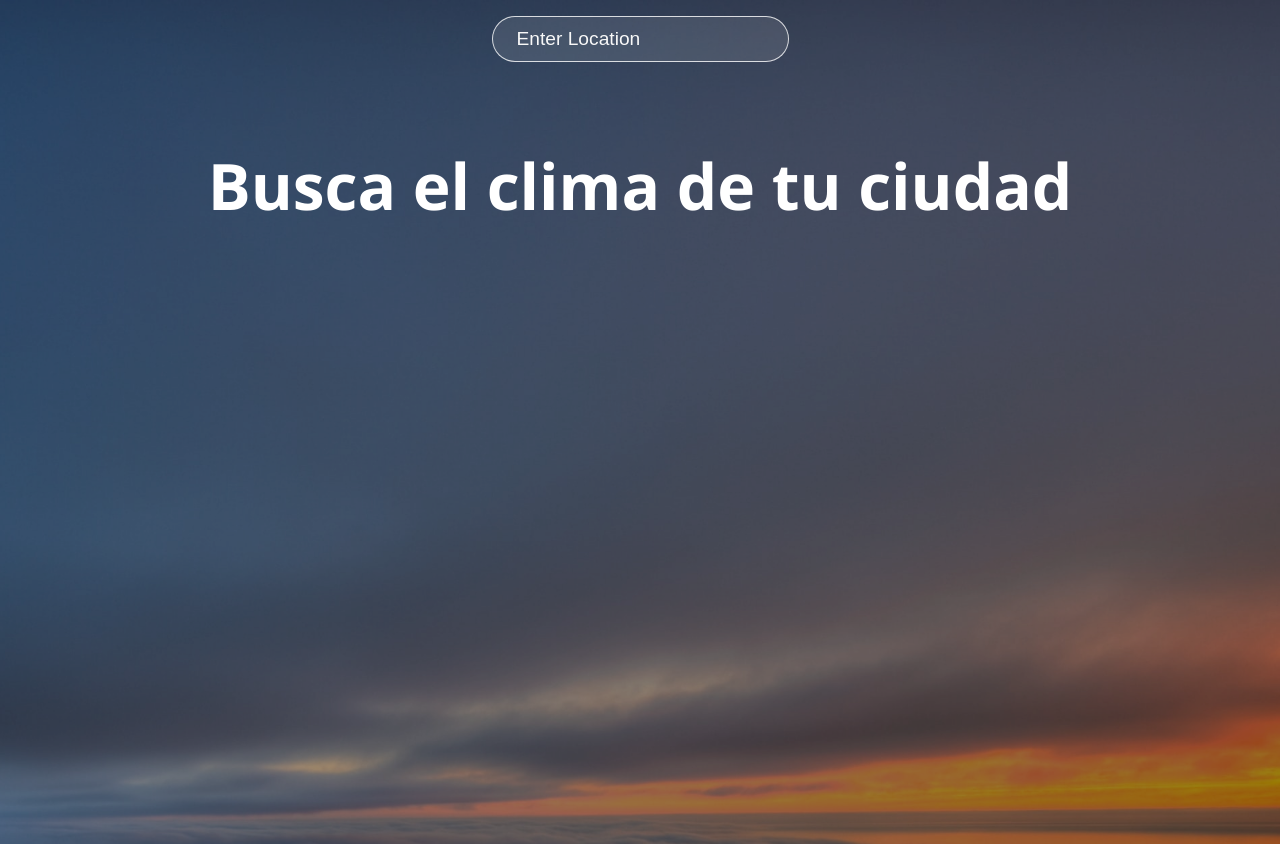
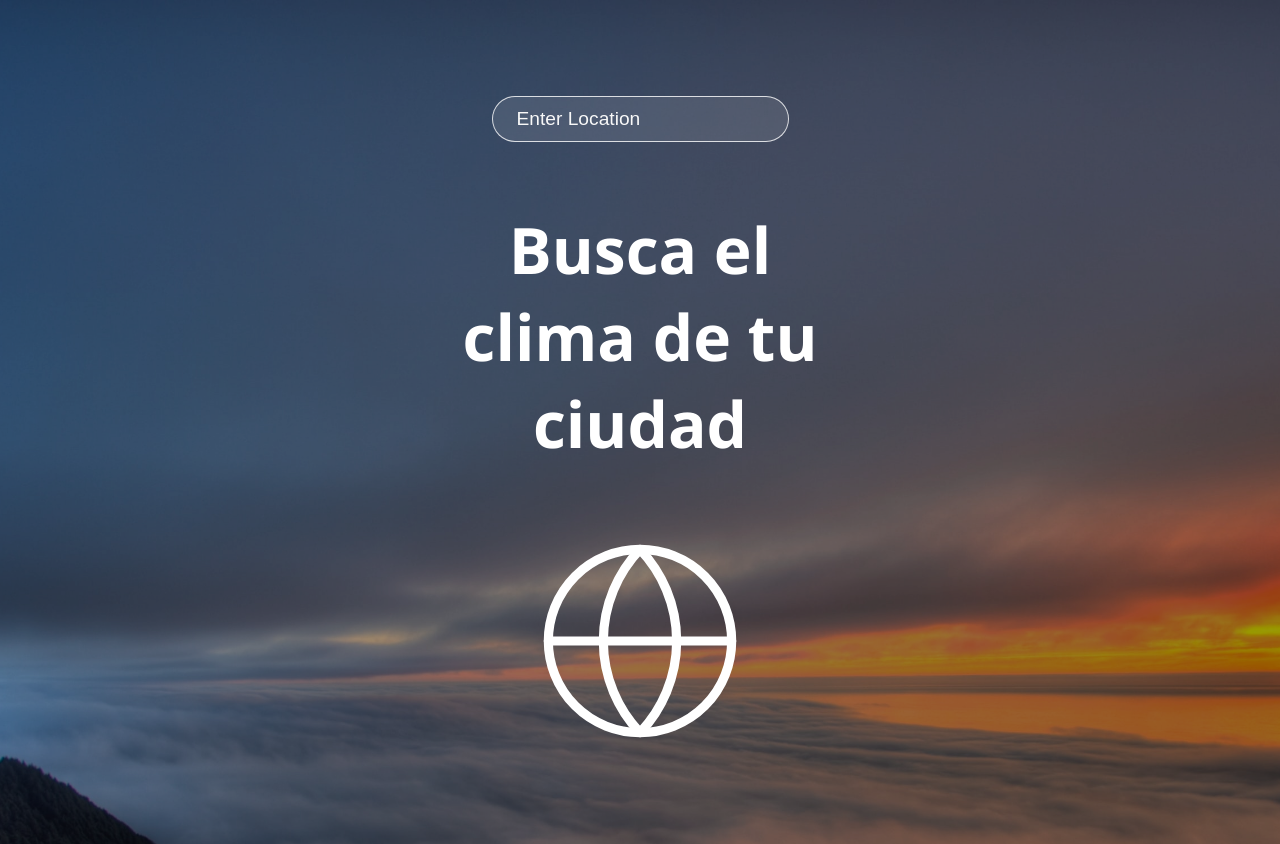
Before and after one commit to kasenciosm/weatherApp, a React (Vite) app: page / in a window 1280 px wide. Shown: the top 844 px of the page. Built offline with nearby package versions, Linux system fonts and the light colour scheme.

Commit message:
Subiendo la primera version del app de clima

```diff
--- a/src/App.jsx
+++ b/src/App.jsx
@@ -8,8 +8,10 @@ function App() {
     <>
       <main className="app">
         <Search />
+      <footer className="footer">
+        <span>Desarrollado por Kenyi Asencios</span>
+      </footer>
       </main>
-
     </>
   );
 }
--- a/src/components/Forecast.jsx
+++ b/src/components/Forecast.jsx
@@ -11,7 +11,7 @@ const Forecast = ({ data }) => {
     }
 
     return (
-        <section>
+        <section className="forecast">
             <div className="days">
                 <h2>In the week</h2>
                 {data.list?.splice(0, 7).map((item, index) => (
@@ -36,9 +36,7 @@ const Forecast = ({ data }) => {
                     </h3>
                 ))}
             </div>
-            <footer className="footer">
-                <span>Desarrollado por Kenyi Asencios</span>
-            </footer>
+
         </section>
     )
 }
--- a/src/components/Search.jsx
+++ b/src/components/Search.jsx
@@ -2,6 +2,7 @@ import { useState } from 'react'
 import CurrentWeather from './CurrentWeather'
 import { WEATHER_API_KEY } from './api/api'
 import Forecast from './Forecast'
+import WolrdmapIcon from './WolrdmapIcon'
 
 const Search = () => {
     const [data, setData] = useState({})
@@ -40,7 +41,7 @@ const Search = () => {
     console.log("respuesta", data)
     if (forecast == null) {
         return (
-            <>
+            <main className='inicio'>
                 <div className="search">
                     <input
                         value={location}
@@ -49,8 +50,9 @@ const Search = () => {
                         placeholder='Enter Location'
                         type="text" />
                 </div>
-                <h2 className='search-city'>Busca el clima de tu ciudad</h2>
-            </>
+                <h2 className='title'>Busca el clima de tu ciudad</h2>
+                <WolrdmapIcon/>
+            </main>
         )
     } else {
 
--- /dev/null
+++ b/src/components/WolrdmapIcon.jsx
@@ -0,0 +1,22 @@
+
+const WolrdmapIcon = () => {
+  return (
+    <svg
+    xmlns="http://www.w3.org/2000/svg"
+    width="220"
+    height="220"
+    viewBox="0 0 24 24"
+    fill="none"
+    stroke="currentColor"
+    strokeWidth="1"
+    strokeLinecap="round"
+    strokeLinejoin="round"
+  >
+    <circle cx="12" cy="12" r="10"></circle>
+    <path d="M12 2a14.5 14.5 0 0 0 0 20 14.5 14.5 0 0 0 0-20"></path><path
+      d="M2 12h20"></path>
+  </svg>
+  )
+}
+
+export default WolrdmapIcon
--- a/src/index.css
+++ b/src/index.css
@@ -27,10 +27,21 @@ h2{
   padding: .2rem;
 }
 
-.search-city{
-  padding: 4rem;
+.inicio {
+  display: flex;
+  flex-direction: column;
+  align-items: center;
+  gap: 2rem;
+  padding: 2rem;
+  justify-content: space-between;
+}
+
+.title{
+  padding: 2rem;
   font-size: 4rem;
   font-family: 'Segoe UI', Tahoma, Geneva, Verdana, sans-serif;
+  align-content: center;
+  width: 500px;
 }
 
 .error{
@@ -40,15 +51,9 @@ h2{
   left: 70px;
 }
 
-.init-title{
-  position: absolute;
-  top: 0;
-  left: 10;
-}
-
 .app{
   width: 100%;
-  height: 240vh;
+  height: 200vh;
   position: relative;
   background-color: rgba(0,0,0,0.4);
   color: #ffff;
@@ -72,7 +77,7 @@ h2{
 }
 .app .search{
   text-align: center;
-  padding: 1rem;
+  padding-top: 4rem;
 }
 
 
@@ -94,7 +99,7 @@ h2{
   margin: auto;
   padding: 0 1rem;
   position: relative;
-  top: 5%;
+  top: 20%;
   display: flex;
   flex-direction: column;
   justify-content: space-between;
@@ -103,8 +108,12 @@ h2{
 .app .top{
   width: 100%;
   margin: 1rem auto;
+  padding-top: 1rem;
 }
 
+/* .search{
+  text-align: center;
+} */
 .app .description{
   position: relative;
   right: -90%;
@@ -118,31 +127,23 @@ h2{
   text-align: center;
   width: 100%;
   margin: 1rem auto;
-  padding: 1rem;
+  padding: 5px;
   border-radius: 12px;
   background-color: rgba(255, 255, 255, 0.2);
 }
 
-.bold{
-  font-weight: 700;
-}
 
-.text{
-  font-size: 12px;
-}
 
 .forecast{
-  max-width: 1400px;
-
-  color: red;
-  padding-top: 30px;
+  /* margin: auto; */
+  padding: 4px;
 }
 
 .days{
-display: flex;
-flex-direction: column;
- gap: 10px;
- padding-top: 5rem;
+  display: flex;
+  flex-direction: column;
+  gap: 10px;
+  padding-top: 1rem;
 }
 
 .day{
@@ -180,4 +181,8 @@ span{
   padding-top: 4rem;
   margin-bottom: .5rem;
   text-align: center;
+  position: absolute;
+  bottom: 0;
+  left: 0;
+  right: 0;
 }
```
